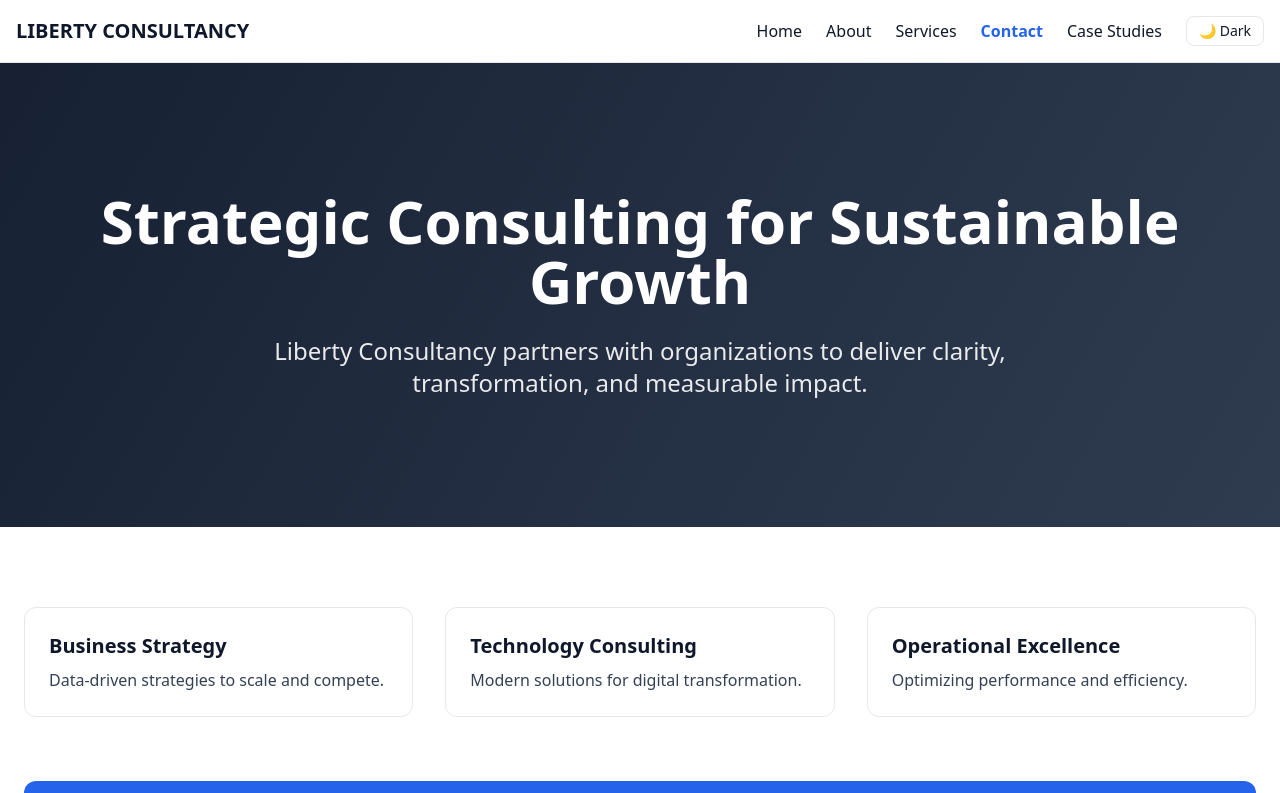
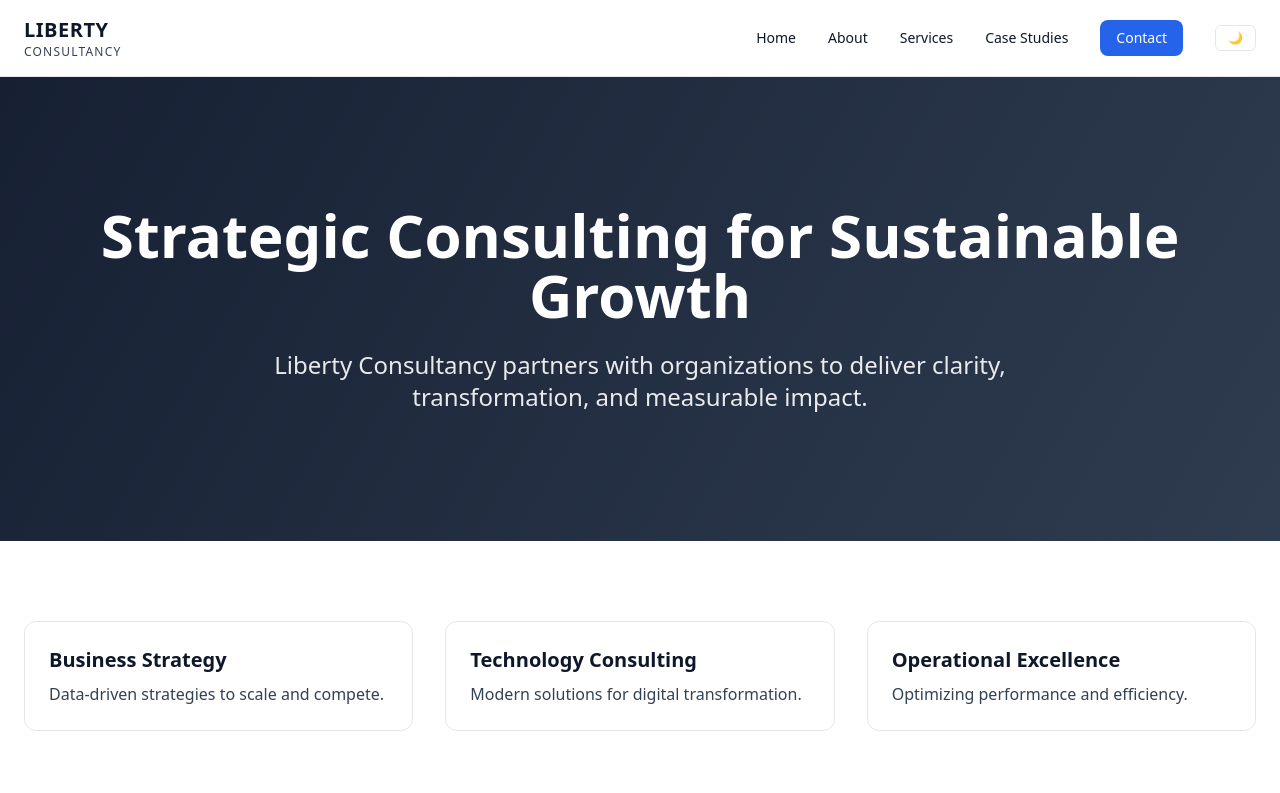
Before and after one commit to neiljohnson1306/liberty, a React (Vite) app: page / in a window 1280 px wide. Shown: the top 793 px of the page. Built offline with nearby package versions, Linux system fonts and the light colour scheme.

Commit message:
Update Navbar.jsx

```diff
--- a/src/components/Navbar.jsx
+++ b/src/components/Navbar.jsx
@@ -5,25 +5,38 @@ export default function Navbar() {
   const [theme, setTheme] = useTheme()
 
   return (
-    <nav className="sticky top-0 border-b bg-white dark:bg-darkBg z-50 transition-colors">
-      <div className="max-w-7xl mx-auto flex justify-between items-center p-4">
-        <h1 className="text-xl font-bold">LIBERTY CONSULTANCY</h1>
+    <nav className="sticky top-0 z-50 bg-white/80 dark:bg-darkBg/80 backdrop-blur border-b">
+      <div className="max-w-7xl mx-auto px-6 py-4 flex items-center justify-between">
 
-        <div className="flex items-center space-x-6">
-          <Link to="/">Home</Link>
-          <Link to="/about">About</Link>
-          <Link to="/services">Services</Link>
-          <Link to="/contact" className="text-accent font-semibold">
+        {/* Logo */}
+        <Link to="/" className="flex flex-col leading-tight">
+          <span className="text-xl font-bold tracking-wide">
+            LIBERTY
+          </span>
+          <span className="text-xs tracking-widest text-secondary dark:text-gray-400">
+            CONSULTANCY
+          </span>
+        </Link>
+
+        {/* Nav Links */}
+        <div className="hidden md:flex items-center space-x-8 text-sm font-medium">
+          <Link className="hover:text-accent" to="/">Home</Link>
+          <Link className="hover:text-accent" to="/about">About</Link>
+          <Link className="hover:text-accent" to="/services">Services</Link>
+          <Link className="hover:text-accent" to="/case-studies">Case Studies</Link>
+          <Link
+            to="/contact"
+            className="px-4 py-2 rounded-lg bg-accent text-white hover:opacity-90 transition"
+          >
             Contact
           </Link>
-          <Link to="/case-studies">Case Studies</Link>
 
-
+          {/* Dark mode toggle */}
           <button
             onClick={() => setTheme(theme === "dark" ? "light" : "dark")}
-            className="border rounded-lg px-3 py-1 text-sm hover:bg-muted dark:hover:bg-secondary transition"
+            className="ml-2 px-3 py-1 border rounded-md text-xs"
           >
-            {theme === "dark" ? "☀️ Light" : "🌙 Dark"}
+            {theme === "dark" ? "☀️" : "🌙"}
           </button>
         </div>
       </div>
```
